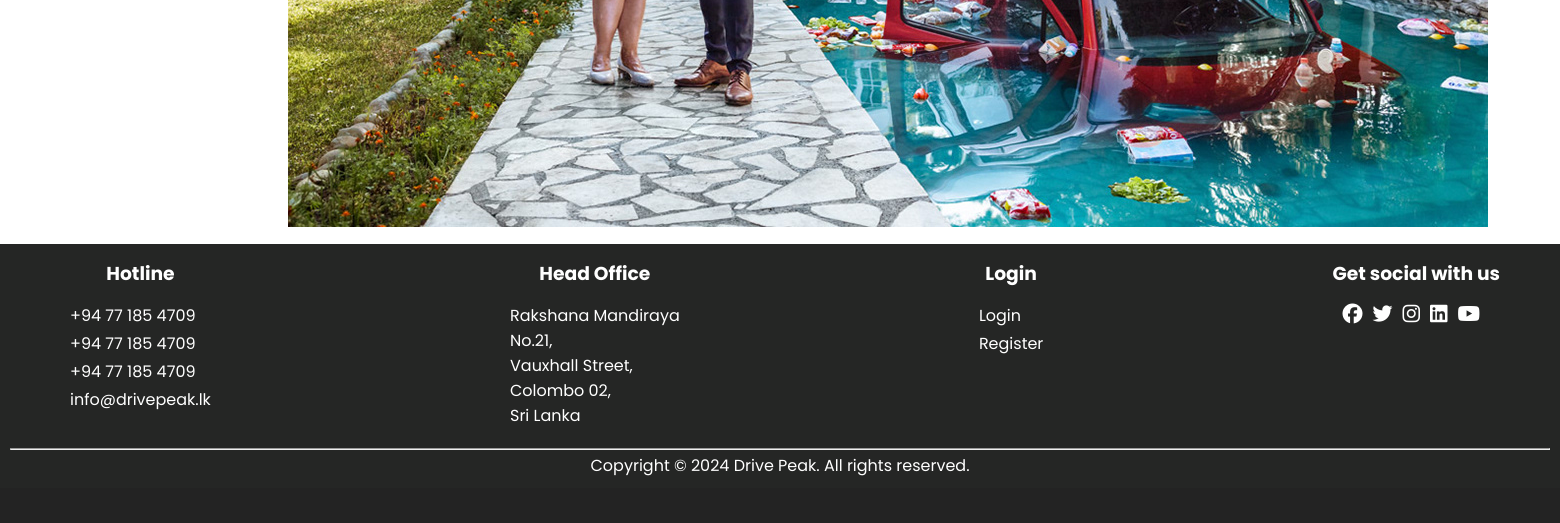
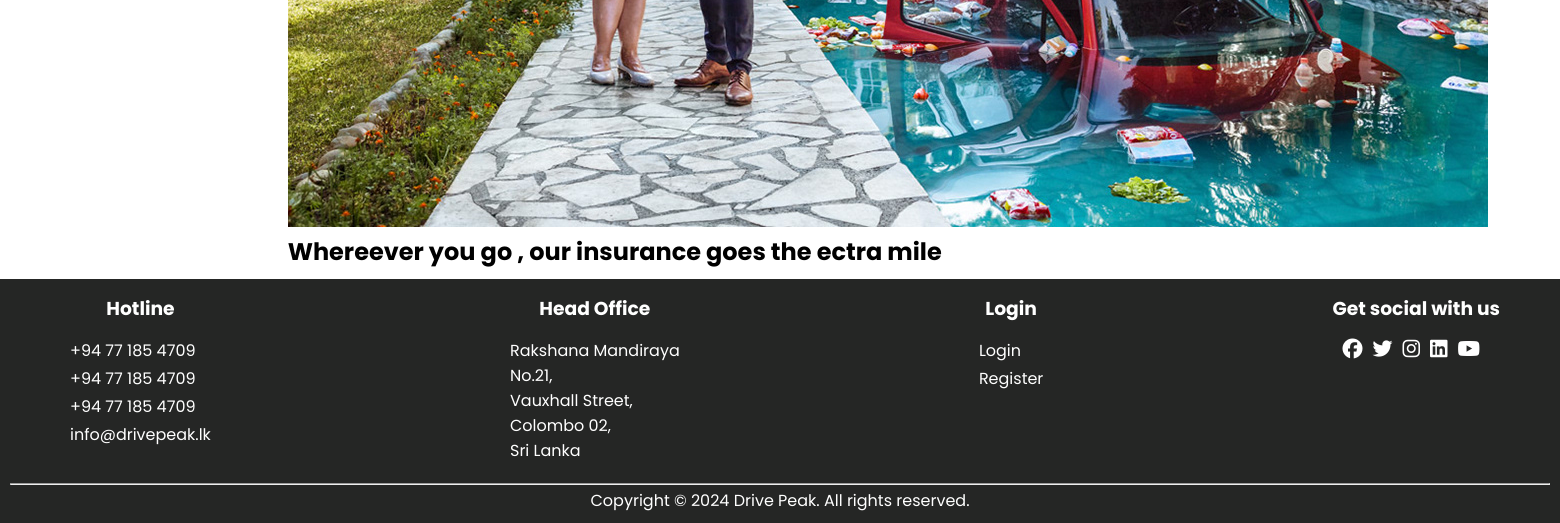
Before and after one commit to dishani02/Vehicle-Insurance-Management-System, a PHP site: page /my-account-dashboard.php in a window 1560 px wide. Shown: the part 748-1271 px from the top of the page. Before the commit the page ends 1224 px from the top, so only its background shows below. Run offline with PHP 8.4, Linux system fonts and the light colour scheme; a user stored in the database is signed in; some libraries are stand-ins or nearby versions.

Commit message:
update my account

```diff
--- a/my-account-dashboard.php
+++ b/my-account-dashboard.php
@@ -44,6 +44,7 @@
 
             <div>
                 <img src="img/accident.jpg" alt="">
+                <h2>Whereever you go , our insurance goes the ectra mile</h2>
             </div>
 
 
```
